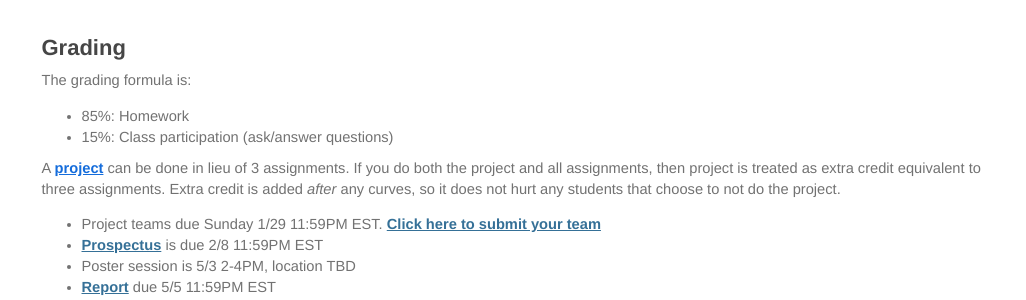
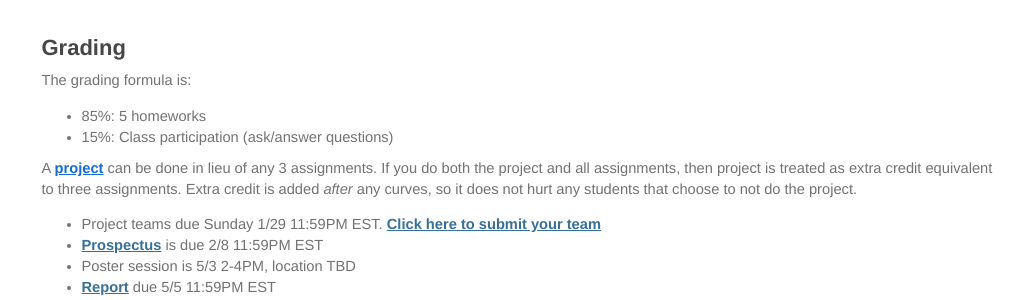
Before and after one commit to KnightMollo/w4121.github.io, a Jekyll site: the page built from index.md, in a window 1280 px wide. Shown: the part 694-994 px from the top of the page, without its empty margins (121-1147 px from the left). Built offline with Jekyll 4.4.1, drawn with Linux system fonts in a browser that asks for light colours.

Commit message:
updated website

```diff
--- a/index.md
+++ b/index.md
@@ -42,10 +42,10 @@ Sahu will teach fundamental concepts of distributed systems, along with the trad
 
 The grading formula is:
 
-* 85%: Homework
+* 85%: 5 homeworks
 * 15%: Class participation (ask/answer questions)
 
-A [project](./proposals) can be done in lieu of 3 assignments.  If you do both the project and all assignments, then project is treated as
+A [project](./proposals) can be done in lieu of any 3 assignments.  If you do both the project and all assignments, then project is treated as
 extra credit equivalent to three assignments.  Extra credit is added _after_ any curves, so it does not hurt any students that choose to not
 do the project.
 
```
